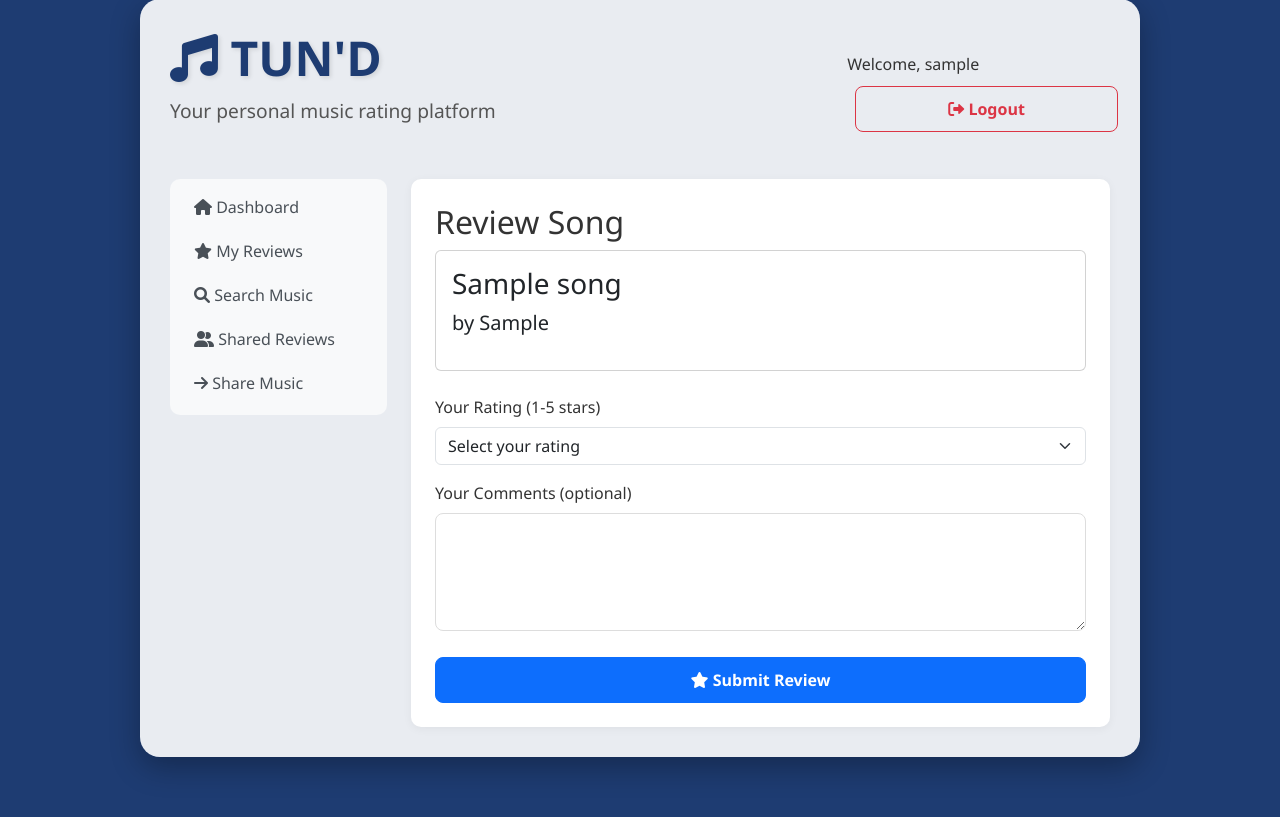
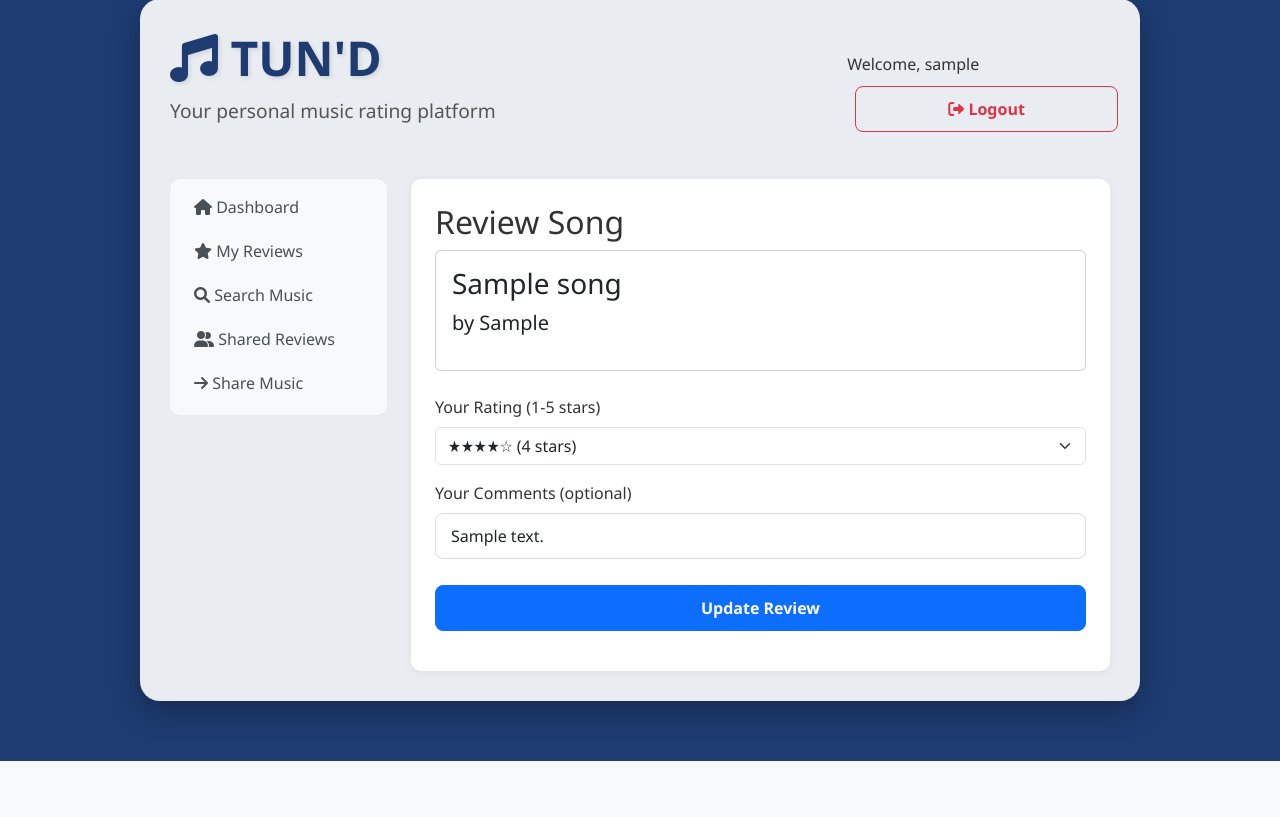
Before and after one commit to gaboogai/AgileWebDev, a Flask app: page /review/1 in a window 1280 px wide. Shown: the part 61-878 px from the top of the page. After the commit the page ends 822 px from the top, so only its background shows below. Run offline with Flask 3, Linux system fonts and the light colour scheme; a user stored in the database is signed in; tables that the repository leaves empty hold one stand-in row (values such as "Sample post"); parts of the project's set-up code (start-up, migrations or seed data) failed here and were passed over.

Commit message:
Review.html uses form class now

```diff
--- a/app/templates/review.html
+++ b/app/templates/review.html
@@ -11,31 +11,26 @@
   </div>
 
   <div class="review-form">
-    <form action="/review/{{ song.id }}" method="POST">
+    <form action="{{ url_for('review', song_id=song.id) }}" method="POST">
+      {{ form.hidden_tag() }}
+
       <div class="mb-3">
-        <label for="rating" class="form-label">Your Rating (1-5 stars)</label>
-        <select class="form-select" id="rating" name="rating" required>
-          <option value="" disabled {% if not existing_review %}selected{% endif %}>Select your rating</option>
-          <option value="5" {% if existing_review and existing_review.rating == 5 %}selected{% endif %}>★★★★★ (5 stars)</option>
-          <option value="4" {% if existing_review and existing_review.rating == 4 %}selected{% endif %}>★★★★☆ (4 stars)</option>
-          <option value="3" {% if existing_review and existing_review.rating == 3 %}selected{% endif %}>★★★☆☆ (3 stars)</option>
-          <option value="2" {% if existing_review and existing_review.rating == 2 %}selected{% endif %}>★★☆☆☆ (2 stars)</option>
-          <option value="1" {% if existing_review and existing_review.rating == 1 %}selected{% endif %}>★☆☆☆☆ (1 star)</option>
-        </select>
+        {{ form.rating.label(class="form-label") }}
+        {{ form.rating(class="form-select") }}
       </div>
 
       <div class="mb-3">
-        <label for="comment" class="form-label">Your Comments (optional)</label>
-        <textarea class="form-control" id="comment" name="comment" rows="4">{% if existing_review %}{{ existing_review.comment }}{% endif %}</textarea>
+        {{ form.comment.label(class="form-label") }}
+        {{ form.comment(class="form-control", rows=4) }}
       </div>
 
-      <button type="submit" class="btn btn-primary">
-        {% if existing_review %}
-          <i class="fas fa-edit"></i> Update Review
+      <div class="mb-3">
+        {% if form.submit.label.text == 'Update Review' %}
+          {{ form.submit(class="btn btn-primary") }}
         {% else %}
-          <i class="fas fa-star"></i> Submit Review
+          {{ form.submit(class="btn btn-primary") }}
         {% endif %}
-      </button>
+      </div>
     </form>
   </div>
 </div>
```
